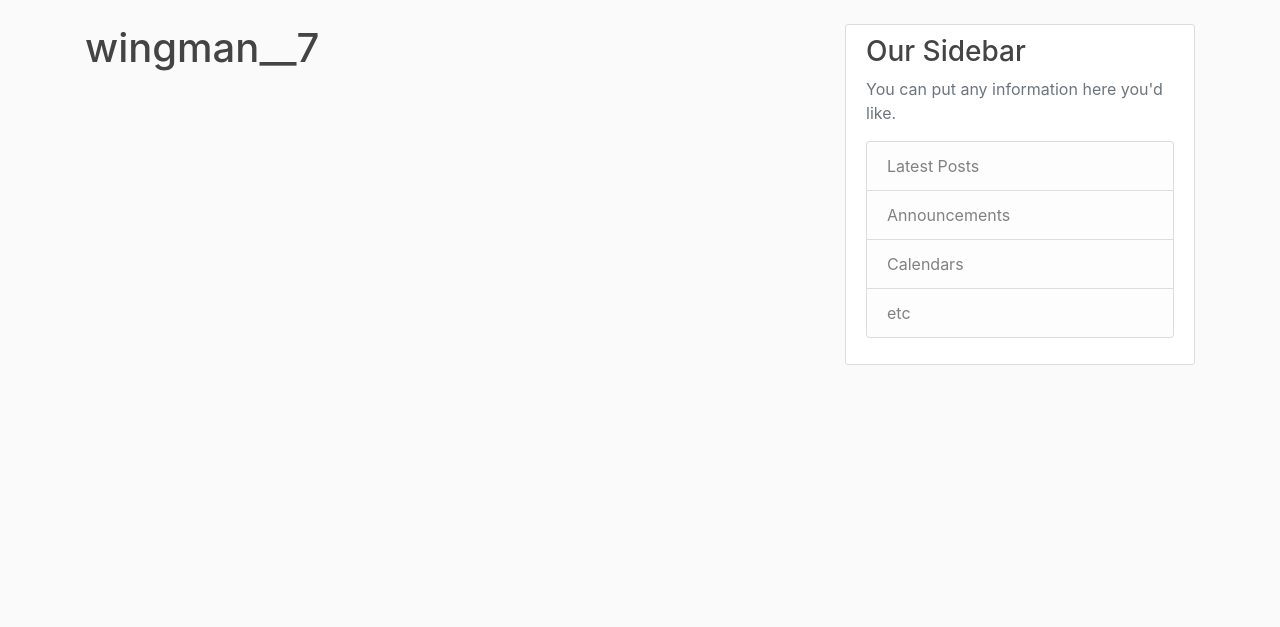
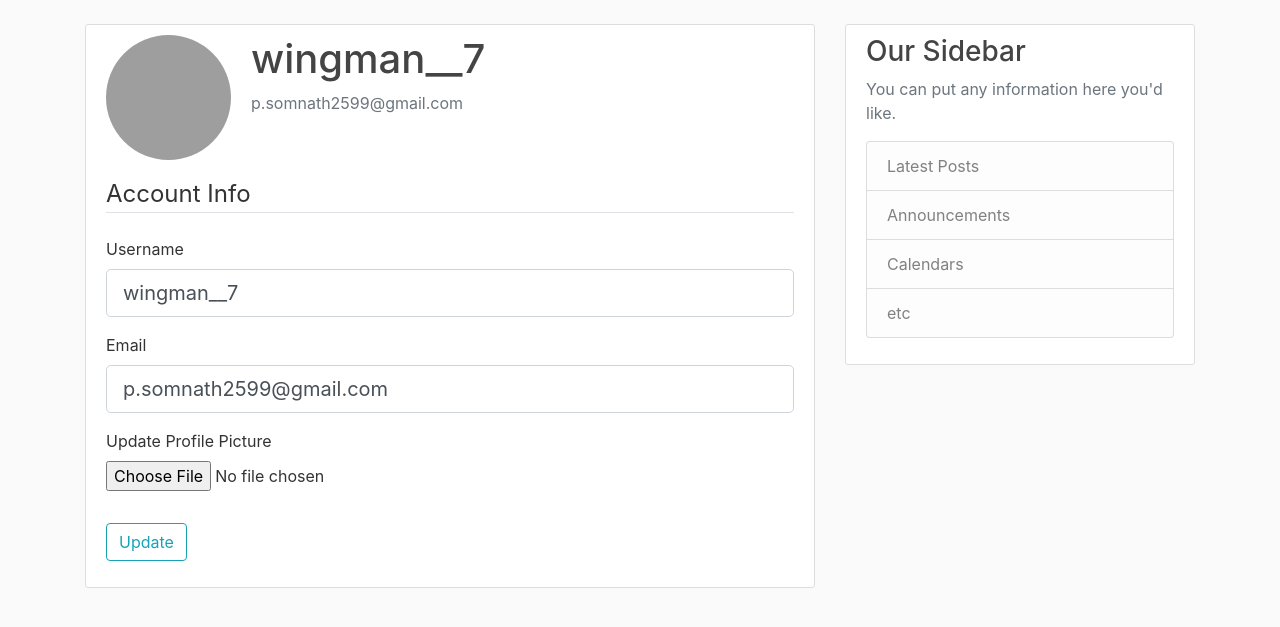
Before and after one commit to WizArdZ3658/Flask-Blog-Website, a Flask app: page /account in a window 1280 px wide. Shown: the part 56-683 px from the top of the page. Run offline with Flask 2, Linux system fonts and the light colour scheme; a user stored in the database is signed in; some libraries are stand-ins or nearby versions; grey boxes are pictures that could not be loaded.

Commit message:
account section and profile pictures are now enabled

```diff
--- a/flaskapp/forms.py
+++ b/flaskapp/forms.py
@@ -1,7 +1,9 @@
 from flask_wtf import FlaskForm
+from flask_wtf.file import FileField, FileAllowed
 from wtforms import StringField, PasswordField, SubmitField, BooleanField
 from wtforms.validators import DataRequired, Length, Email, EqualTo
 from flaskapp.models import User
+from flask_login import current_user
 
 
 class RegistrationForm(FlaskForm):
@@ -27,3 +29,24 @@ class LoginForm(FlaskForm):
     password = PasswordField('Password', validators=[DataRequired()])
     remember = BooleanField('Remember Me')
     submit = SubmitField('Login')
+
+
+class UpdateAccountForm(FlaskForm):
+    username = StringField('Username',
+                           validators=[DataRequired(), Length(min=2, max=20)])
+    email = StringField('Email',
+                        validators=[DataRequired(), Email()])
+    picture = FileField('Update Profile Picture', validators=[FileAllowed(['jpg', 'png'])])
+    submit = SubmitField('Update')
+
+    def validate_username(self, username):
+        if username.data != current_user.username:
+            user = User.query.filter_by(username=username.data).first()
+            if user:
+                raise ValidationError('That username is taken. Please choose a different one.')
+
+    def validate_email(self, email):
+        if email.data != current_user.email:
+            user = User.query.filter_by(email=email.data).first()
+            if user:
+                raise ValidationError('That email is taken. Please choose a different one.')
--- a/flaskapp/routes.py
+++ b/flaskapp/routes.py
@@ -1,8 +1,11 @@
-from flaskapp.forms import RegistrationForm, LoginForm
+from flaskapp.forms import RegistrationForm, LoginForm, UpdateAccountForm
 from flask import render_template, url_for, flash, redirect, request
 from flaskapp.models import User, Post
 from flaskapp import app, db, bcrypt
 from flask_login import login_user, current_user, logout_user, login_required
+import os
+import secrets
+from PIL import Image
 
 
 @app.route('/')
@@ -13,7 +16,7 @@ def home():
 
 @app.route('/about')
 def about():
-    return render_template('about.html')
+    return render_template('about.html', title='About')
 
 
 @app.route('/register', methods=['GET', 'POST'])
@@ -53,7 +56,36 @@ def logout():
     return redirect(url_for('home'))
 
 
-@app.route("/account")
+def save_picture(form_picture):
+    random_hex = secrets.token_hex(8)
+    _, f_ext = os.path.splitext(form_picture.filename)
+    picture_fn = random_hex + f_ext
+    picture_path = os.path.join(app.root_path, 'static/profile_pics', picture_fn)
+
+    output_size = (125, 125)
+    i = Image.open(form_picture)
+    i.thumbnail(output_size)
+    i.save(picture_path)
+
+    return picture_fn
+
+
+@app.route("/account", methods=['GET', 'POST'])
 @login_required
 def account():
-    return render_template('account.html', title='Account')
+    form = UpdateAccountForm()
+    if form.validate_on_submit():
+        if form.picture.data:
+            picture_file = save_picture(form.picture.data)
+            current_user.image_file = picture_file
+        current_user.username = form.username.data
+        current_user.email = form.email.data
+        db.session.commit()
+        flash('Your account has been updated!', 'success')
+        return redirect(url_for('account'))
+    elif request.method == 'GET':
+        form.username.data = current_user.username
+        form.email.data = current_user.email
+    image_file = url_for('static', filename='profile_pics/' + current_user.image_file)
+    return render_template('account.html', title='Account',
+                           image_file=image_file, form=form)
--- a/flaskapp/templates/account.html
+++ b/flaskapp/templates/account.html
@@ -1,4 +1,57 @@
 {% extends "layout.html" %}
 {% block content %}
-    <h1>{{ current_user.username }}</h1>
+    <div class="content-section">
+        <div class="media">
+            <img class="rounded-circle account-img" src="{{ image_file }}">
+            <div class="media-body">
+                <h2 class="account-heading">{{ current_user.username }}</h2>
+                <p class="text-secondary">{{ current_user.email }}</p>
+            </div>
+        </div>
+        <form method="POST" action="" enctype="multipart/form-data">
+            {{ form.hidden_tag() }}
+            <fieldset class="form-group">
+                <legend class="border-bottom mb-4">Account Info</legend>
+                <div class="form-group">
+                    {{ form.username.label(class="form-control-label") }}
+
+                    {% if form.username.errors %}
+                        {{ form.username(class="form-control form-control-lg is-invalid") }}
+                        <div class="invalid-feedback">
+                            {% for error in form.username.errors %}
+                                <span>{{ error }}</span>
+                            {% endfor %}
+                        </div>
+                    {% else %}
+                        {{ form.username(class="form-control form-control-lg") }}
+                    {% endif %}
+                </div>
+                <div class="form-group">
+                    {{ form.email.label(class="form-control-label") }}
+                    {% if form.email.errors %}
+                        {{ form.email(class="form-control form-control-lg is-invalid") }}
+                        <div class="invalid-feedback">
+                            {% for error in form.email.errors %}
+                                <span>{{ error }}</span>
+                            {% endfor %}
+                        </div>
+                    {% else %}
+                        {{ form.email(class="form-control form-control-lg") }}
+                    {% endif %}
+                </div>
+                <div class="form-group">
+                    {{ form.picture.label() }}
+                    {{ form.picture(class="form-control-file") }}
+                    {% if form.picture.errors %}
+                        {% for error in form.picture.errors %}
+                            <span class="text-danger">{{ error }}</span></br>
+                        {% endfor %}
+                    {% endif %}
+                </div>
+            </fieldset>
+            <div class="form-group">
+                {{ form.submit(class="btn btn-outline-info") }}
+            </div>
+        </form>
+    </div>
 {% endblock content %}
```
Also changed, not shown: flaskapp/site.db.
